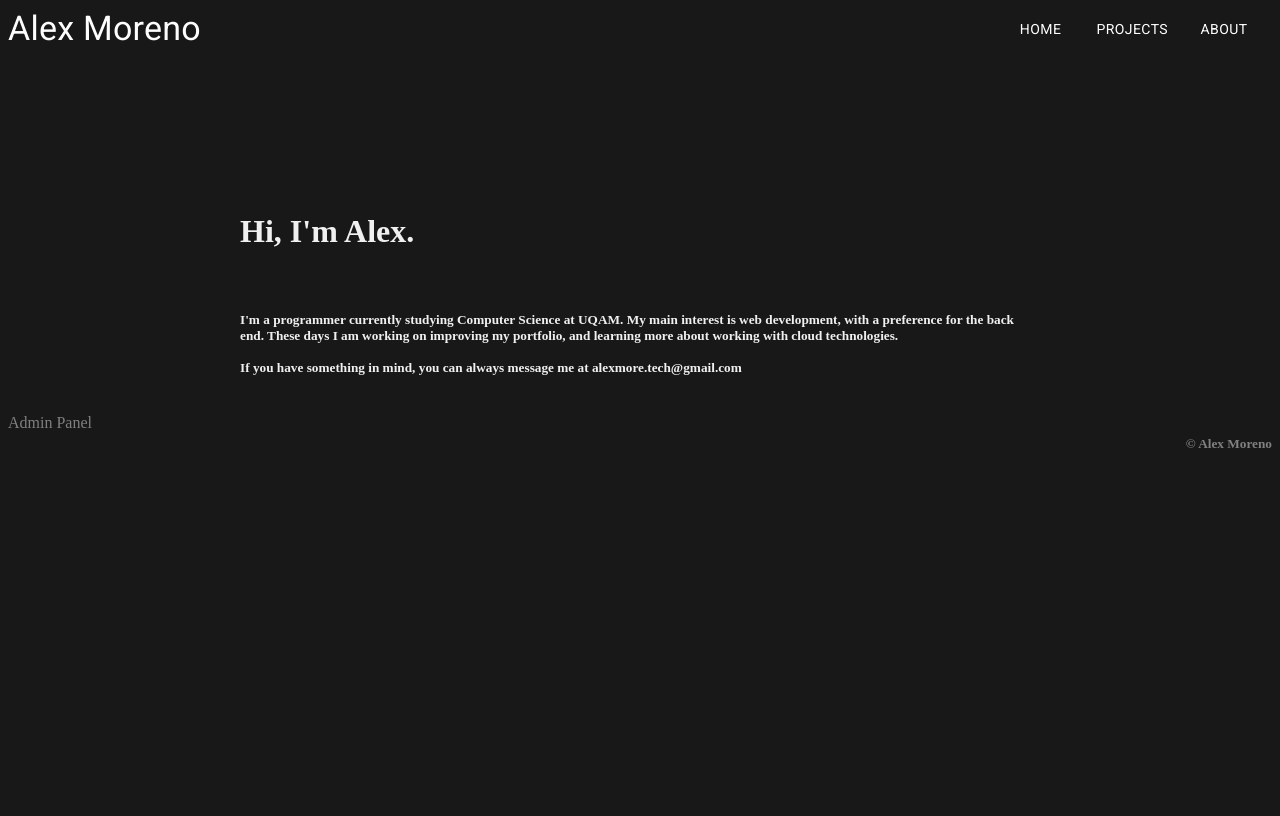
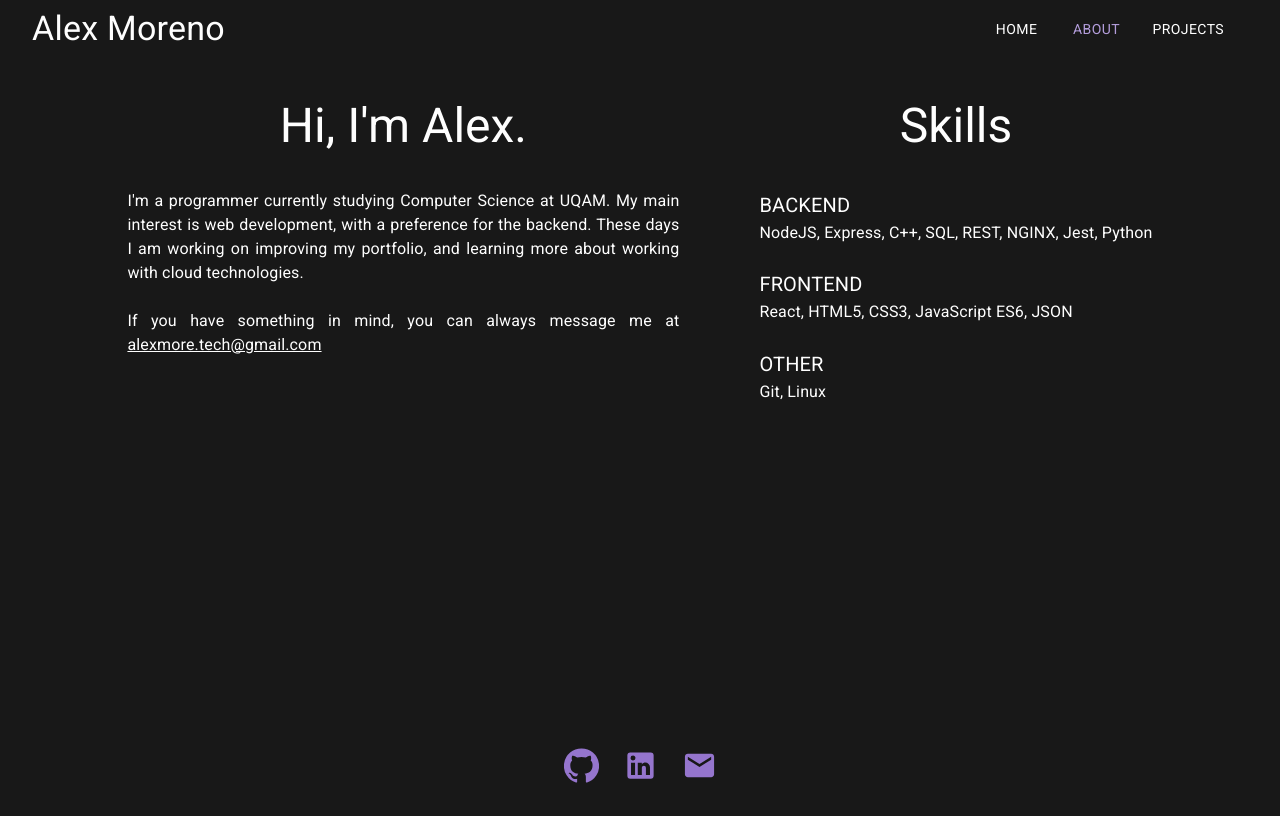
Before and after one commit to alex-more/developer-site.react, a React (Create React App) app in the folder client/: page /about in a window 1280 px wide. Built offline with nearby package versions, Linux system fonts and the light colour scheme.

Commit message:
improved visual design on all components

```diff
--- a/client/src/components/Footer.jsx
+++ b/client/src/components/Footer.jsx
@@ -1,12 +1,49 @@
 import React from 'react'
+
+import { Box, BottomNavigation, Container, Grid, IconButton, Typography } from '@material-ui/core'
+import { makeStyles } from '@material-ui/core/styles';
+import GitHubIcon from '@material-ui/icons/GitHub';
+import MailIcon from '@material-ui/icons/Mail';
+import LinkedInIcon from '@material-ui/icons/LinkedIn';
+
+const useStyles = makeStyles((theme) => ({
+    footer: {
+        height: "4rem",
+        marginTop: "4rem",
+    },
+    footerButton: {
+        color: "#9575cd"
+    }
+}));
 
 const Footer = () => {
 
+    const classes = useStyles();
+
     return (
+        <Box display="flex" justifyContent="center" className={classes.footer}>
+            <Grid item>
+                <IconButton target="_blank" href="https://github.com/alex-more" className={classes.footerButton} aria-label="link to github">
+                    <GitHubIcon fontSize="large" />
+                </IconButton>
+            </Grid>
+            <Grid item>
+                <IconButton target="_blank" href="https://linkedin.com/in/i-am-alex/" className={classes.footerButton} aria-label="send email to alex">
+                    <LinkedInIcon fontSize="large" />
+                </IconButton>
+            </Grid>
+            <Grid item>
+                <IconButton href="mailto:alexmore.tech@gmail.com" className={classes.footerButton} aria-label="send email to alex">
+                    <MailIcon fontSize="large" />
+                </IconButton>
+            </Grid>
+        </Box>
+
+        /*
         <footer className="footer mt-auto py-3">
             <h5 className="font-weight-light mx-3">&copy; Alex Moreno</h5>
             <a href={"/login"} className="font-weight-light mx-3 subtle-link">Admin Panel</a>
-        </footer>
+        </footer>*/
     )
 }
 
--- a/client/src/components/Navbar.jsx
+++ b/client/src/components/Navbar.jsx
@@ -2,14 +2,18 @@ import React from 'react'
 import { makeStyles } from '@material-ui/core/styles'
 import { Typography, Button, Box } from '@material-ui/core'
 
-const Navbar = () => {
+const Navbar = (props) => {
 
     const useStyles = makeStyles((theme) => ({
         root: {
             flexGrow: 1,
         },
         menuButton: {
+            marginRight: theme.spacing(2)
+        },
+        activeMenuButton: {
             marginRight: theme.spacing(2),
+            color: "#b39ddb"
         },
         title: {
             flexGrow: 1,
@@ -28,27 +32,18 @@ const Navbar = () => {
                 Alex Moreno
             </Typography>
 
-                <Button className={classes.menuButton} href="/">
+            <Button className={ props.highlight === "home"? classes.activeMenuButton : classes.menuButton } href="/">
                 Home
             </Button>
-                <Button className={classes.menuButton} href="/projects">
+
+            <Button className={ props.highlight === "about"? classes.activeMenuButton : classes.menuButton } href="/about">
+                About
+            </Button>
+
+            <Button className={ props.highlight === "projects"? classes.activeMenuButton : classes.menuButton } href="/projects">
                 Projects
             </Button>
-                <Button className={classes.menuButton} href="/about">
-                    About
-                </Button>
         </Box>
-        /*
-        <nav className="navbar navbar-dark text-light mb-4">
-            <h2 className="mx-4">Alex Moreno</h2>
-            <div className="text-end mx-4">
-                <a href="/" className="link-info text-decoration-none m-2">Home</a>
-                <a href="/projects" className="link-info text-decoration-none m-2">Projects</a>
-                <a href="/about" className="link-info text-decoration-none m-2">About</a>
-                <a href="/blog" className="link-info text-decoration-none m-2">Blog</a>
-            </div>
-        </nav>
-        */
     )
 }
 
--- a/client/src/routes/AboutMe.jsx
+++ b/client/src/routes/AboutMe.jsx
@@ -1,11 +1,101 @@
 import React from 'react'
 import Navbar from "../components/Navbar"
 import Footer from "../components/Footer"
+import { Container, Grid, IconButton, Typography } from '@material-ui/core'
+import { makeStyles } from '@material-ui/core/styles';
+import GitHubIcon from '@material-ui/icons/GitHub';
+import MailIcon from '@material-ui/icons/Mail';
+import LinkedInIcon from '@material-ui/icons/LinkedIn';
+
+const useStyles = makeStyles((theme) => ({
+    heading: {
+        textAlign: "center",
+        color: "#fefefe"
+    },
+    text: {
+        textAlign: "justify",
+        color: "#fefefe"
+    },
+    link: {
+        color: "inherit"
+    },
+    body: {
+        minHeight: "calc(91vh - 4rem)"
+    }
+}));
 
 const AboutMe = () => {
+
+    const classes = useStyles();
+
     return (
+        <Container maxWidth={false}>
+            <div className={classes.body}>
+            <Navbar highlight="about" />
+
+
+                <Grid container spacing={4} justifyContent="center">
+                    <Grid item>
+                        <Typography variant="h3" className={classes.heading} gutterBottom>
+                            Hi, I'm Alex.
+                        </Typography>
+
+                        <br />
+
+                        <Container maxWidth="sm">
+                            <Typography variant="body1" className={classes.text} gutterBottom>
+                                I'm a programmer currently studying Computer Science at UQAM.
+                                My main interest is web development, with a preference for the backend.
+                                These days I am working on improving my portfolio, and learning more about working with cloud technologies.
+                                <br /><br />
+                                If you have something in mind, you can always message me at <a className={classes.link} href="mailto:alexmore.tech@gmail.com">alexmore.tech@gmail.com</a>
+                            </Typography>
+                        </Container>
+
+                        <br />
+
+
+                    </Grid>
+
+                    <Grid item>
+                        <Typography variant="h3" className={classes.heading} gutterBottom>
+                            Skills
+                        </Typography>
+
+                        <br />
+
+                        <Container maxWidth="sm">
+                            <div>
+                                <Typography variant="h6" className={classes.text}>BACKEND</Typography>
+                                <Typography variant="body1" className={classes.text} gutterBottom>
+                                    NodeJS, Express, C++, SQL, REST, NGINX, Jest, Python
+                                </Typography>
+                            </div>
+                            <br />
+                            <div>
+                                <Typography variant="h6" className={classes.text}>FRONTEND</Typography>
+                                <Typography variant="body1" className={classes.text} gutterBottom>
+                                    React, HTML5, CSS3, JavaScript ES6, JSON
+                                </Typography>
+                            </div>
+                            <br />
+                            <div>
+                                <Typography variant="h6" className={classes.text}>OTHER</Typography>
+                                <Typography variant="body1" className={classes.text} gutterBottom>
+                                    Git, Linux
+                                </Typography>
+                            </div>
+
+                        </Container>
+                    </Grid>
+                </Grid>
+            </div>
+            <Footer />
+        </Container>
+
+        /*
         <div className="d-flex flex-column pageContainer">
-            <Navbar />
+            <Navbar highlight="about" />
             <div className="container-fluid">
                 <br /><br /><br />
                 <div className="aboutme">
@@ -25,6 +115,7 @@ const AboutMe = () => {
             </div>
             <Footer />
         </div>
+        */
     )
 }
 
--- a/client/src/routes/Home.jsx
+++ b/client/src/routes/Home.jsx
@@ -3,7 +3,7 @@ import Footer from "../components/Footer"
 import Navbar from "../components/Navbar"
 import FeaturedProject from "../components/FeaturedProject"
 import { makeStyles } from '@material-ui/core/styles';
-import { Container, Grid, Typography } from '@material-ui/core'
+import { Box, Container, Grid, Typography } from '@material-ui/core'
 
 const Home = () => {
 
@@ -14,14 +14,19 @@ const Home = () => {
         heading: {
             textAlign: "center",
             color: "#fefefe"
+        },
+        body: {
+            minHeight: "calc(91vh - 4rem)"
         }
     }));
 
     const classes = useStyles();
 
     return (
-        <Container maxWidth="xl">
-            <Navbar />
+        <Container maxWidth={false}>
+            <div className={classes.body}>
+
+                <Navbar highlight="home" />
 
                 <Grid>
                     <Typography variant="h3" className={classes.heading} gutterBottom>Featured Projects</Typography>
@@ -36,7 +41,7 @@ const Home = () => {
                         <FeaturedProject repo="blog-manager" url="#" desc={desc_project2} />
                     </Grid>
                 </Grid>
-
+            </div>
             <Footer />
         </Container>
     )
--- a/client/src/routes/Projects.jsx
+++ b/client/src/routes/Projects.jsx
@@ -14,6 +14,9 @@ const Projects = () => {
         heading: {
             textAlign: "center",
             color: "#fefefe"
+        },
+        body: {
+            minHeight: "calc(91vh - 4rem)"
         }
     }));
 
@@ -47,7 +50,8 @@ const Projects = () => {
     }
     return (
         <Container maxWidth="xl">
-            <Navbar />
+            <div className={classes.body}>
+                <Navbar highlight="projects" />
 
                 <Grid>
                     <Typography variant="h3" className={classes.heading} gutterBottom>Projects</Typography>
@@ -65,7 +69,7 @@ const Projects = () => {
                         )
                     })}
                 </Grid>
-
+            </div>
             <Footer />
         </Container>
         /*
```
Lines whose indentation alone changed are shown as unchanged.
